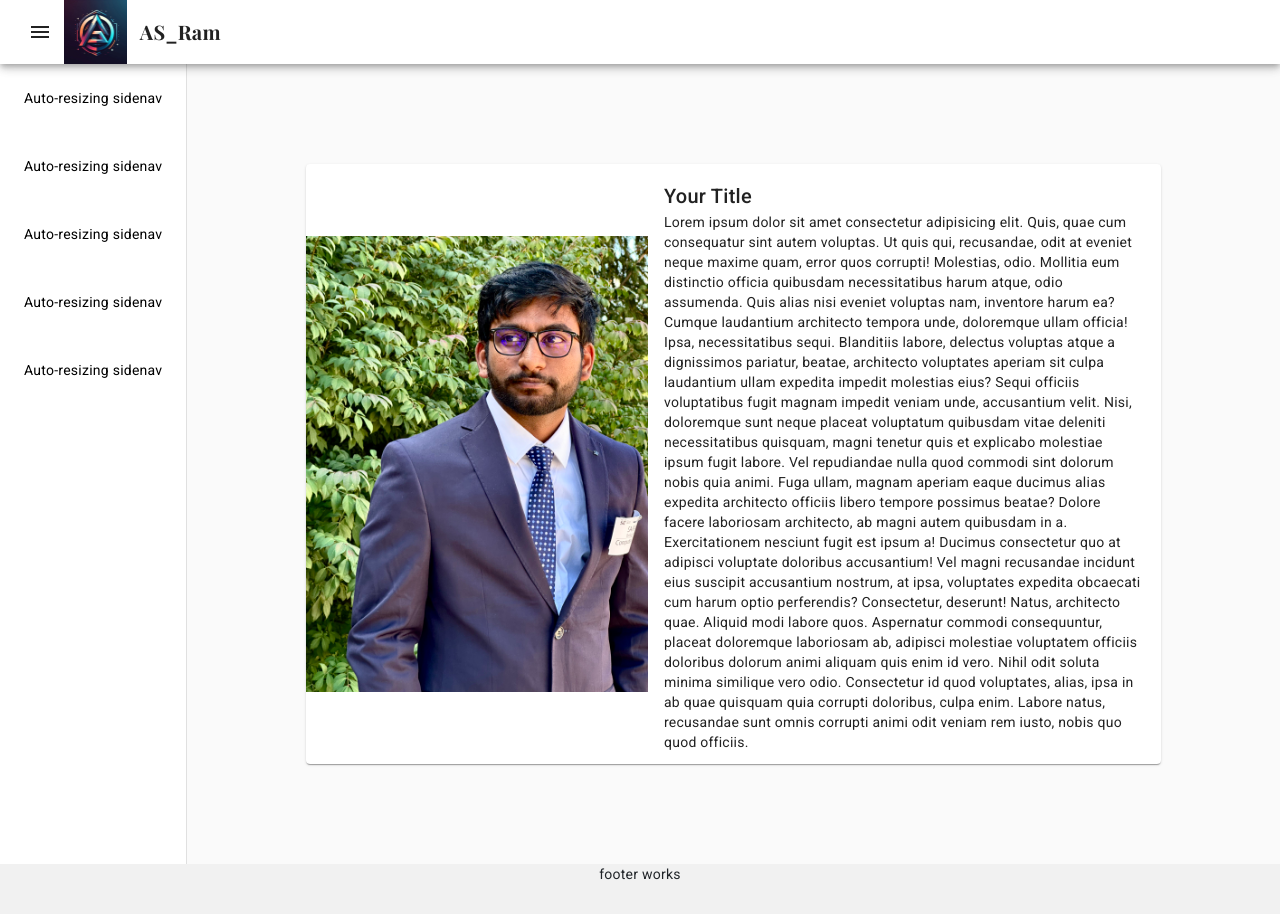
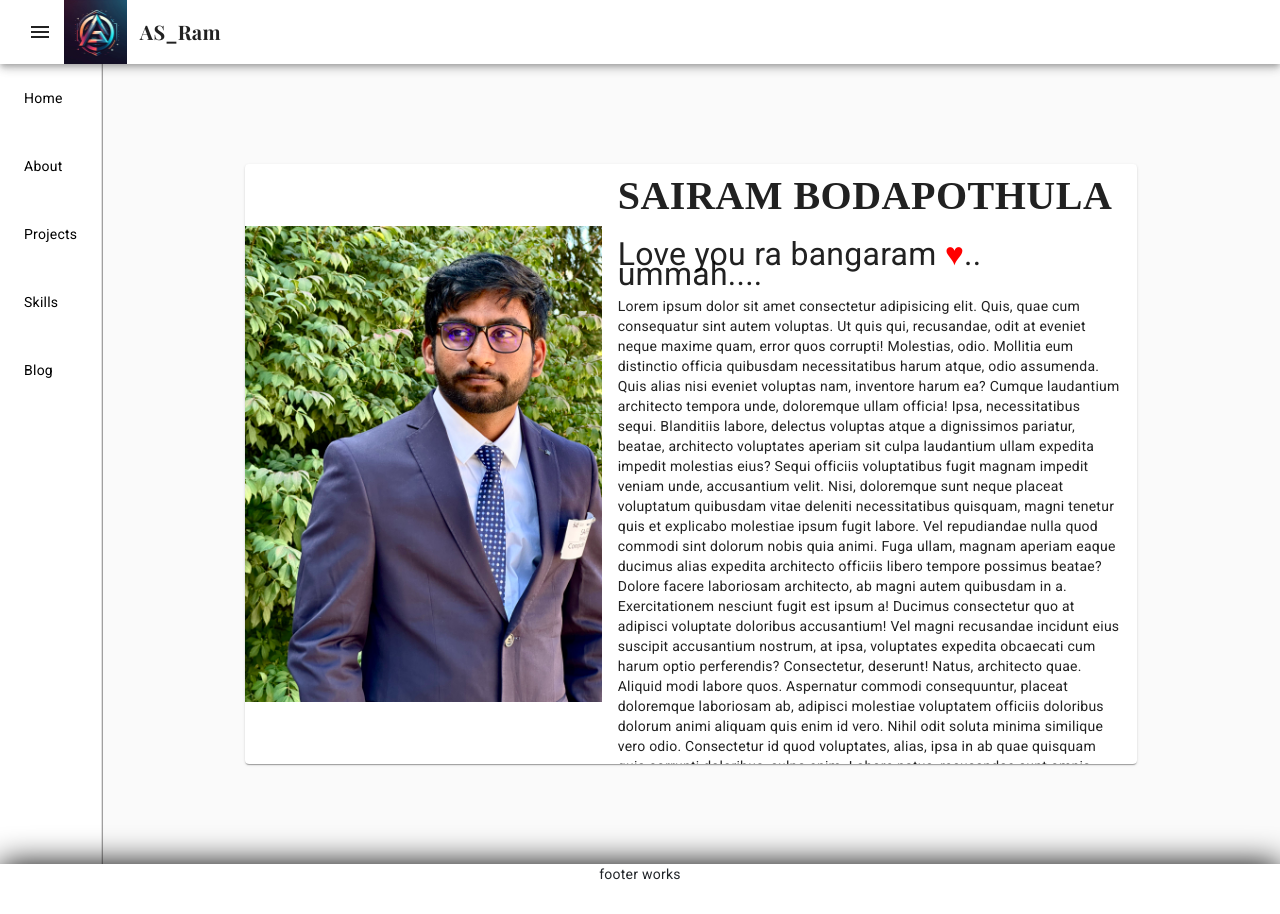
Before and after one commit to Bodapothulasairam/As_Ram, an Angular app: page / in a window 1280 px wide. Both pictures are taken after a click on the button "menu". Built offline with nearby package versions, Linux system fonts and the light colour scheme; a web font is replaced by a local one.

Commit message:
Title change and font change

```diff
--- a/src/app/app.component.css
+++ b/src/app/app.component.css
@@ -16,6 +16,13 @@ html, body {
     flex-direction: column;
 }
 
+.example-sidenav-content {
+    flex: 1;
+    display: flex;
+    flex-direction: column;
+    padding-top: 64px;
+    box-sizing: border-box;
+}
 mat-drawer-container {
     flex: 1;
     display: flex;
@@ -25,30 +32,28 @@ mat-drawer-container {
     background-color: rgb(255, 255, 255);
     margin-top: 8vh;
     color: rgb(0, 0, 0);
+    z-index: 5;
+    box-shadow: 1px 0 0 rgb(160, 159, 159);
 }
-.example-sidenav p{
+.example-sidenav ul{
     padding: 3vh;
     margin-bottom: 0px;
     transition: top easy 2s;
 }
-.example-sidenav p:hover{
+.example-sidenav ul:hover{
     z-index: 1;
     background-color: #f3f3f3;
     color: rgb(58, 130, 255);
     border-radius: 8px;
     box-shadow: 0 0 4vh black;
 }
-.example-sidenav-content {
-    flex: 1;
-    display: flex;
-    flex-direction: column;
-    padding-top: 64px;
-    box-sizing: border-box;
-}
 
 .app-footer {
     flex-shrink: 0;
     height: 50px;
-    background-color: #f1f1f1;
+    background-color: #ffffff;
     text-align: center;
+    z-index: 1;
+    box-shadow: 0 0 4vh black;
+    justify-content: center;
 }
--- a/src/app/app.component.html
+++ b/src/app/app.component.html
@@ -2,11 +2,11 @@
   <app-navbar></app-navbar>
   <mat-drawer-container class="example-container" autosize>
     <mat-drawer #drawer class="example-sidenav" mode="side">
-      <p>Auto-resizing sidenav</p>
-      <p>Auto-resizing sidenav</p>
-      <p>Auto-resizing sidenav</p>
-      <p>Auto-resizing sidenav</p>
-      <p>Auto-resizing sidenav</p>
+      <ul>Home</ul>
+      <ul>About</ul>
+      <ul>Projects</ul>
+      <ul>Skills</ul>
+      <ul>Blog</ul>
     </mat-drawer>
 
     <div class="example-sidenav-content">
--- a/src/app/home/home.component.css
+++ b/src/app/home/home.component.css
@@ -16,6 +16,15 @@
     display: flex;
     height: 100%;
 }
+.Discription{
+    padding-top: 4vh;
+}
+.merriweather-bold {
+    font-family: "Merriweather", serif;
+    font-size: 5vh;
+    font-weight: 700;
+    font-style: normal;
+  }
 
 .image-section {
     flex: 0 0 40%; /* This will make sure your image section takes up 40% of the container's width */
--- a/src/app/home/home.component.html
+++ b/src/app/home/home.component.html
@@ -6,9 +6,10 @@
         </div>
         <div class="text-section">
           <mat-card-header>
-            <mat-card-title>Your Title</mat-card-title>
+            <mat-card-title class="merriweather-bold">SAIRAM BODAPOTHULA</mat-card-title>
           </mat-card-header>
-          <mat-card-content>
+          <mat-card-content class="Discription">
+            <p style="font-size: 32px;">Love you ra bangaram <span style="color: red;">&#9829;</span>.. ummah....</p>
             <p>Lorem ipsum dolor sit amet consectetur adipisicing elit. Quis, quae cum consequatur sint autem voluptas. Ut quis qui, recusandae, odit at eveniet neque maxime quam, error quos corrupti! Molestias, odio.
                 Mollitia eum distinctio officia quibusdam necessitatibus harum atque, odio assumenda. Quis alias nisi eveniet voluptas nam, inventore harum ea? Cumque laudantium architecto tempora unde, doloremque ullam officia! Ipsa, necessitatibus sequi.
                 Blanditiis labore, delectus voluptas atque a dignissimos pariatur, beatae, architecto voluptates aperiam sit culpa laudantium ullam expedita impedit molestias eius? Sequi officiis voluptatibus fugit magnam impedit veniam unde, accusantium velit.
```
